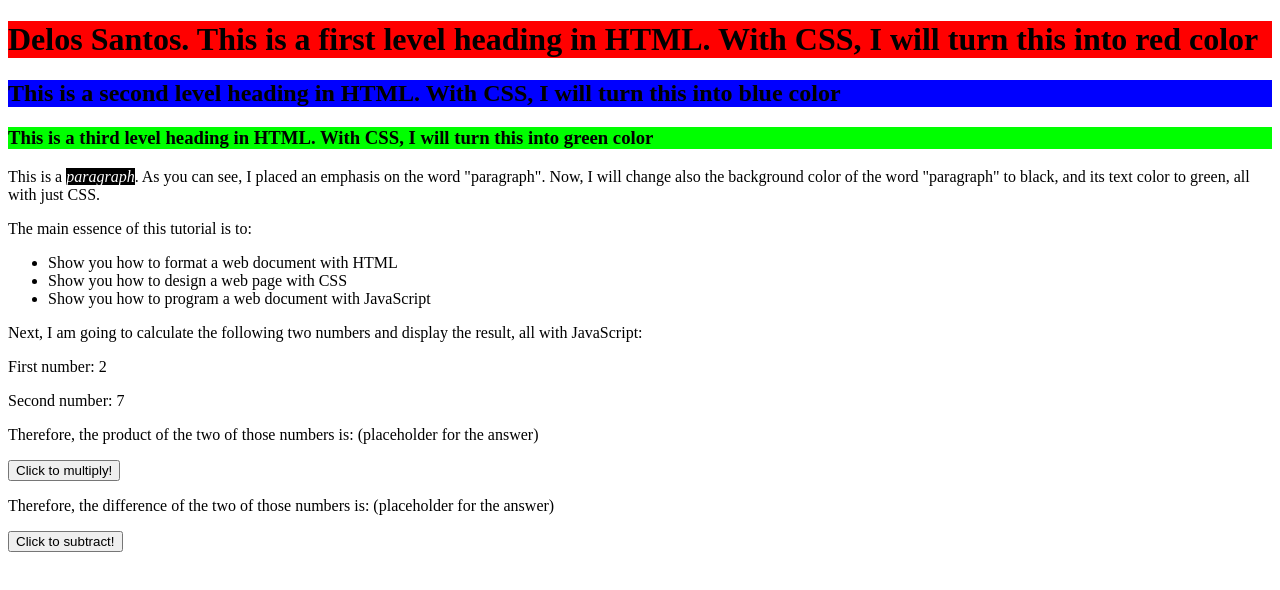
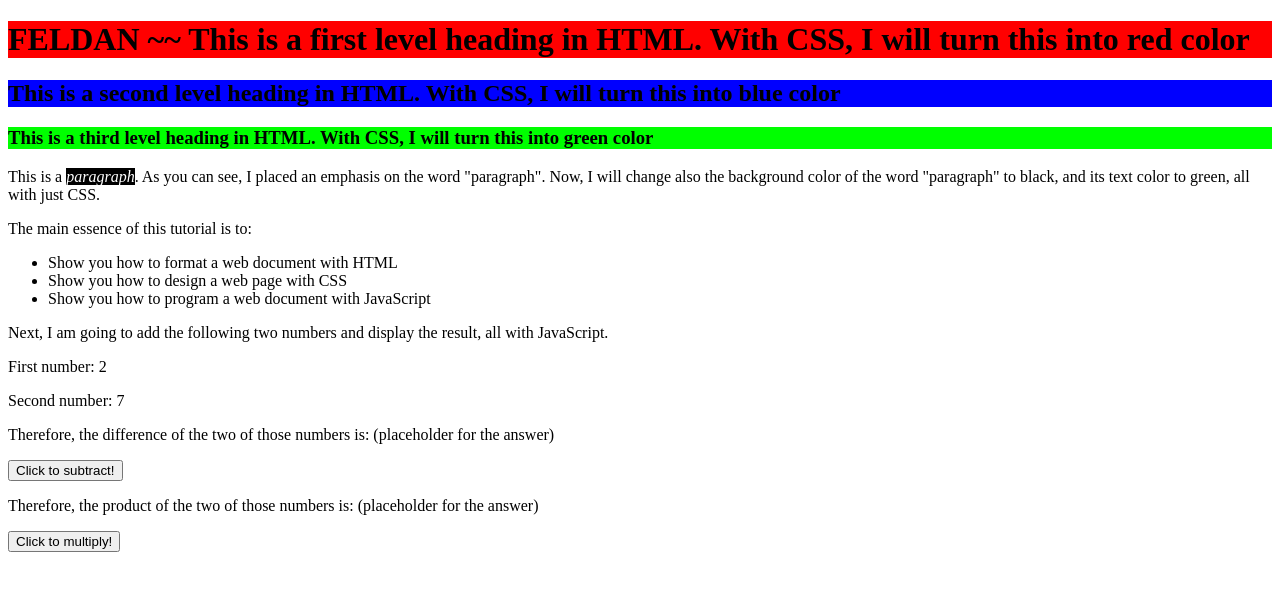
Before and after one commit to arvields/exer1, a plain HTML site: page index.html in a window 1280 px wide. Drawn offline with Linux system fonts and the light colour scheme.

Commit message:
Update index.html

```diff
--- a/index.html
+++ b/index.html
@@ -8,7 +8,7 @@
   <title>Document</title>
 </head>
 <body>
-  <h1>Delos Santos. This is a first level heading in HTML. With CSS, I will turn this into red color</h1>
+  <h1>FELDAN ~~ This is a first level heading in HTML. With CSS, I will turn this into red color</h1>
   <h2>This is a second level heading in HTML. With CSS, I will turn this into blue color</h2>
   <h3>This is a third level heading in HTML. With CSS, I will turn this into green color</h3>
   <p>This is a <em>paragraph</em>. As you can see, I placed an emphasis on the word "paragraph". Now, I will change also
@@ -20,16 +20,15 @@
        <li>Show you how to program a web document with JavaScript</li>
     </ul>
 
-  <p>Next, I am going to calculate the following two numbers and display the result, all with JavaScript:</p>
-  <p>First number: <span id="firstNum">2</span> <br></p>
-  <p>Second number: <span id="secondNum">7</span> </p>
+  <p>Next, I am going to add the following two numbers and display the result, all with JavaScript.</p>
+    <p>First number: <span id="firstNum">2</span> <br></p>
+    <p>Second number: <span id="secondNum">7</span> </p>
+    <p>Therefore, the difference of the two of those numbers is: <span id="diffAnswer">(placeholder for the answer)</span></p>
+    <input type="button" id="diffButton" value="Click to subtract!">
+    <p>Therefore, the product of the two of those numbers is: <span id="productAnswer">(placeholder for the answer)</span></p>
+    <input type="button" id="productButton" value="Click to multiply!">
 
-  <p>Therefore, the product of the two of those numbers is: <span id="productAnswer">(placeholder for the answer)</span></p>
-  <input type="button" id="productButton" value="Click to multiply!">
 
-  <p>Therefore, the difference of the two of those numbers is: <span id="diffAnswer">(placeholder for the answer)</span></p>
-  <input type="button" id="diffButton" value="Click to subtract!">
-
-  <script src="./script/app.js"></script>
+  <script src="./js/script.js"></script>
 </body>
 </html>
```
